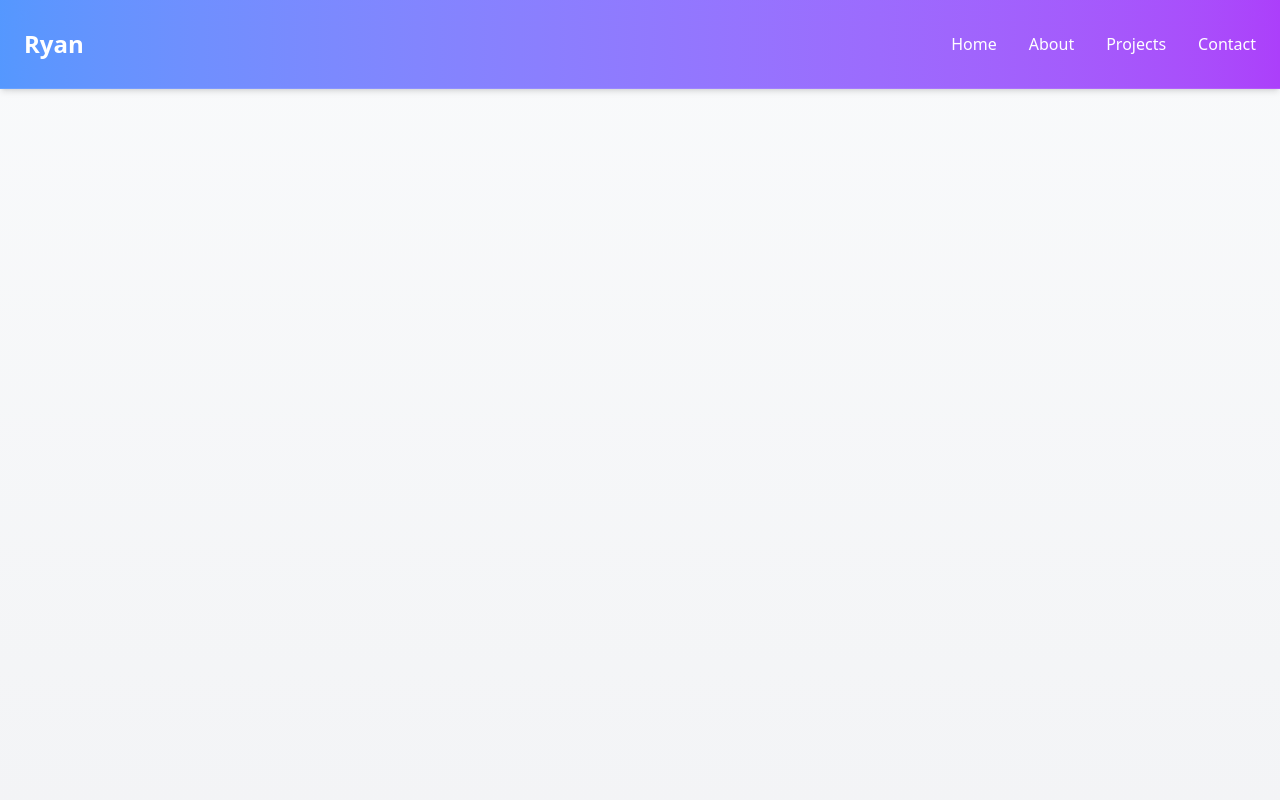
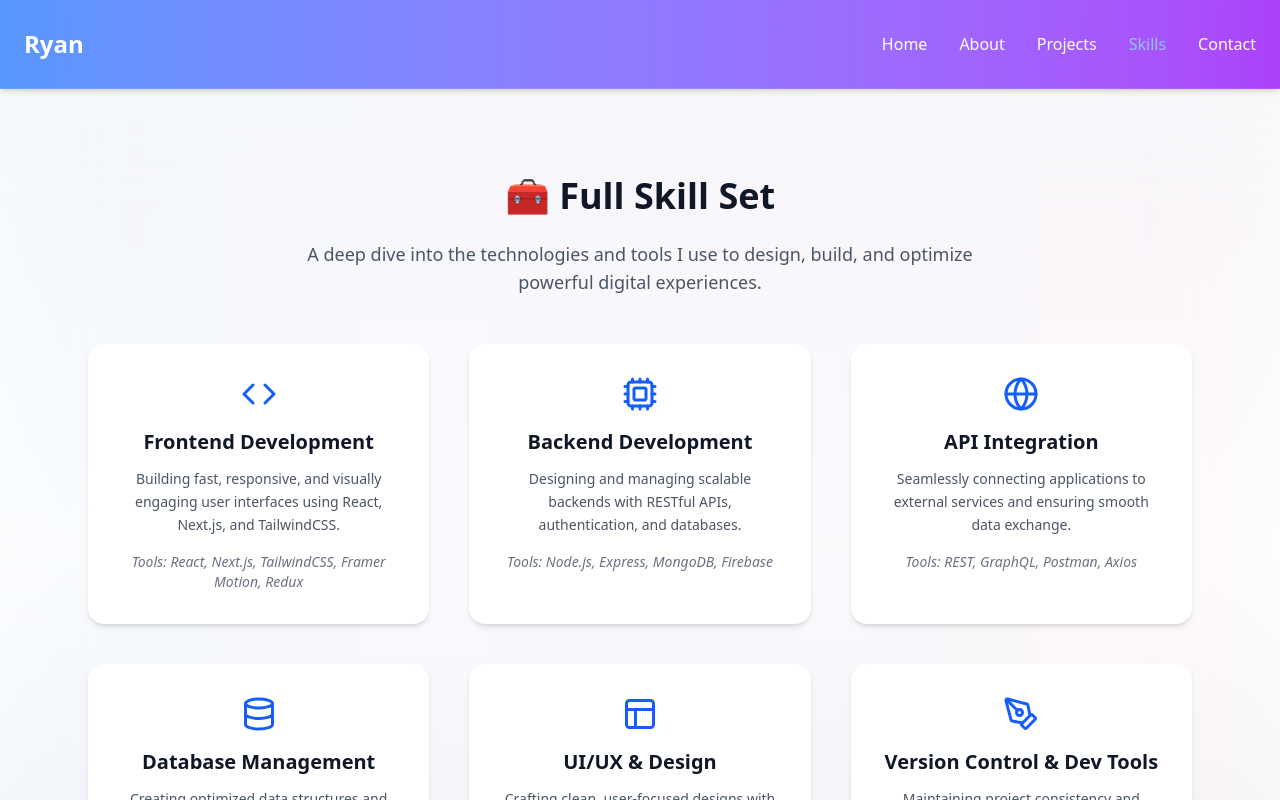
Before and after one commit to Raytay1234/Portfolio2, a React (Vite) app: page /skills in a window 1280 px wide. Shown: the top 800 px of the page. Built offline with nearby package versions, Linux system fonts and the light colour scheme.

Commit message:
added skills tab

```diff
--- a/src/App.jsx
+++ b/src/App.jsx
@@ -8,6 +8,7 @@ import Home from "./pages/Home";
 import About from "./pages/About";
 import Projects from "./pages/Projects";
 import Contact from "./pages/Contact";
+import Skills from "./pages/Skills";
 
 function App() {
   return (
@@ -22,6 +23,7 @@ function App() {
           <Route path="/about" element={<About />} />
           <Route path="/projects" element={<Projects />} />
           <Route path="/contact" element={<Contact />} />
+          <Route path="/skills" element={<Skills />} />
         </Routes>
       </main>
 
--- a/src/components/Navbar.jsx
+++ b/src/components/Navbar.jsx
@@ -5,10 +5,9 @@ const Navbar = () => {
   const location = useLocation();
 
   const linkClasses = (path) =>
-    `relative transition-colors duration-300 ${
-      location.pathname === path
-        ? "text-blue-300"
-        : "text-white hover:text-blue-300"
+    `relative transition-colors duration-300 ${location.pathname === path
+      ? "text-blue-300"
+      : "text-white hover:text-blue-300"
     }`;
 
   return (
@@ -38,6 +37,9 @@ const Navbar = () => {
           <Link to="/projects" className={linkClasses("/projects")}>
             Projects
           </Link>
+          <Link to="/skills" className={linkClasses("/skills")}>
+            Skills
+          </Link>
           <Link to="/contact" className={linkClasses("/contact")}>
             Contact
           </Link>
--- a/src/pages/Home.jsx
+++ b/src/pages/Home.jsx
@@ -226,11 +226,22 @@ const Home = () => {
               </Motion.div>
             ))}
           </div>
+
+          {/* 🔗 Button to go to full Skills page */}
+          <Motion.button
+            whileHover={{ scale: 1.05 }}
+            whileTap={{ scale: 0.95 }}
+            onClick={() => navigate("/skills")}
+            className="mt-14 px-8 py-3 bg-gradient-to-r from-blue-600 to-purple-600 text-white font-semibold rounded-lg shadow-lg hover:opacity-90 transition"
+          >
+            See More Skills →
+          </Motion.button>
         </div>
 
         {/* Animated gradient behind skills */}
         <div className="absolute inset-0 bg-gradient-to-r from-blue-100/20 to-purple-100/20 dark:from-blue-900/10 dark:to-purple-900/10 blur-2xl"></div>
       </section>
+
 
       {/* 🚀 FINAL CTA */}
       <section className="py-24 bg-gradient-to-r from-blue-600 to-purple-600 text-white text-center relative overflow-hidden">
--- /dev/null
+++ b/src/pages/Skills.jsx
@@ -0,0 +1,128 @@
+import React from "react";
+import { motion as Motion } from "framer-motion";
+import { Code, Cpu, Globe, PenTool, Database, Layout } from "lucide-react";
+
+// Animation Variants
+const fadeUp = (delay = 0) => ({
+  hidden: { opacity: 0, y: 40 },
+  visible: {
+    opacity: 1,
+    y: 0,
+    transition: { delay, duration: 0.6, ease: [0.25, 0.1, 0.25, 1] },
+  },
+});
+
+const containerVariants = {
+  hidden: { opacity: 0 },
+  visible: {
+    opacity: 1,
+    transition: { staggerChildren: 0.15, delayChildren: 0.2 },
+  },
+};
+
+const allSkills = [
+  {
+    icon: <Code size={36} />,
+    title: "Frontend Development",
+    description:
+      "Building fast, responsive, and visually engaging user interfaces using React, Next.js, and TailwindCSS.",
+    tools: ["React", "Next.js", "TailwindCSS", "Framer Motion", "Redux"],
+  },
+  {
+    icon: <Cpu size={36} />,
+    title: "Backend Development",
+    description:
+      "Designing and managing scalable backends with RESTful APIs, authentication, and databases.",
+    tools: ["Node.js", "Express", "MongoDB", "Firebase"],
+  },
+  {
+    icon: <Globe size={36} />,
+    title: "API Integration",
+    description:
+      "Seamlessly connecting applications to external services and ensuring smooth data exchange.",
+    tools: ["REST", "GraphQL", "Postman", "Axios"],
+  },
+  {
+    icon: <Database size={36} />,
+    title: "Database Management",
+    description:
+      "Creating optimized data structures and queries for efficient storage and retrieval.",
+    tools: ["MongoDB", "MySQL", "Firebase Firestore"],
+  },
+  {
+    icon: <Layout size={36} />,
+    title: "UI/UX & Design",
+    description:
+      "Crafting clean, user-focused designs with attention to color theory, typography, and layout.",
+    tools: ["Figma", "Adobe XD", "Canva"],
+  },
+  {
+    icon: <PenTool size={36} />,
+    title: "Version Control & Dev Tools",
+    description:
+      "Maintaining project consistency and collaboration using modern development workflows.",
+    tools: ["Git", "GitHub", "VS Code", "Vite"],
+  },
+];
+
+const Skills = () => (
+  <section className="relative py-24 bg-gradient-to-b from-gray-50 via-white to-gray-100 dark:from-gray-900 dark:via-gray-950 dark:to-gray-900 overflow-hidden">
+    {/* 🌈 Animated gradient background blur */}
+    <div className="absolute inset-0 bg-gradient-to-r from-blue-200/10 via-purple-200/10 to-pink-200/10 dark:from-blue-900/10 dark:via-purple-900/10 dark:to-pink-900/10 blur-3xl animate-pulse-slow"></div>
+
+    <Motion.div
+      initial="hidden"
+      animate="visible"
+      variants={containerVariants}
+      className="max-w-6xl mx-auto px-6 text-center relative z-10"
+    >
+      <Motion.h2
+        variants={fadeUp(0.1)}
+        className="text-4xl font-bold text-gray-900 dark:text-white mb-6"
+      >
+        🧰 Full Skill Set
+      </Motion.h2>
+
+      <Motion.p
+        variants={fadeUp(0.2)}
+        className="max-w-2xl mx-auto text-gray-600 dark:text-gray-400 mb-12 text-lg"
+      >
+        A deep dive into the technologies and tools I use to design, build, and optimize
+        powerful digital experiences.
+      </Motion.p>
+
+      <Motion.div
+        variants={containerVariants}
+        className="grid gap-10 sm:grid-cols-2 lg:grid-cols-3"
+      >
+        {allSkills.map((skill, i) => (
+          <Motion.div
+            key={i}
+            variants={fadeUp(i * 0.1)}
+            whileHover={{
+              y: -8,
+              scale: 1.05,
+              boxShadow: "0 12px 30px rgba(0,0,0,0.15)",
+            }}
+            className="p-8 bg-white dark:bg-gray-800 rounded-2xl shadow-md hover:shadow-2xl transition-all duration-500"
+          >
+            <div className="flex justify-center text-blue-600 dark:text-blue-400 mb-4">
+              {skill.icon}
+            </div>
+            <h3 className="text-xl font-semibold text-gray-900 dark:text-white mb-3">
+              {skill.title}
+            </h3>
+            <p className="text-gray-600 dark:text-gray-300 mb-4 text-sm leading-relaxed">
+              {skill.description}
+            </p>
+            <p className="text-sm text-gray-500 dark:text-gray-400 italic">
+              Tools: {skill.tools.join(", ")}
+            </p>
+          </Motion.div>
+        ))}
+      </Motion.div>
+    </Motion.div>
+  </section>
+);
+
+export default Skills;
```
